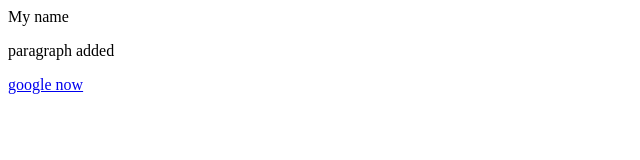
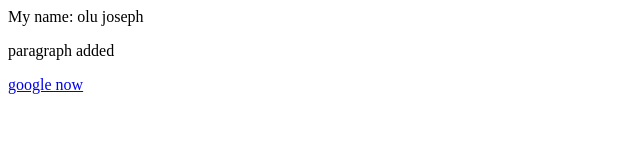
Before and after one commit to folorunjay/helloworldGit, a plain HTML site: page index.html in a window 1280 px wide. Shown: the full height of the page, 0-640 px from the left. Drawn offline with Linux system fonts and the light colour scheme.

Commit message:
olu joseph added

```diff
--- a/index.html
+++ b/index.html
@@ -1,3 +1,3 @@
-<div>My name</div>
+<div>My name: olu joseph</div>
 <p>paragraph added</p>
 <a href="#">google now</a>
```
